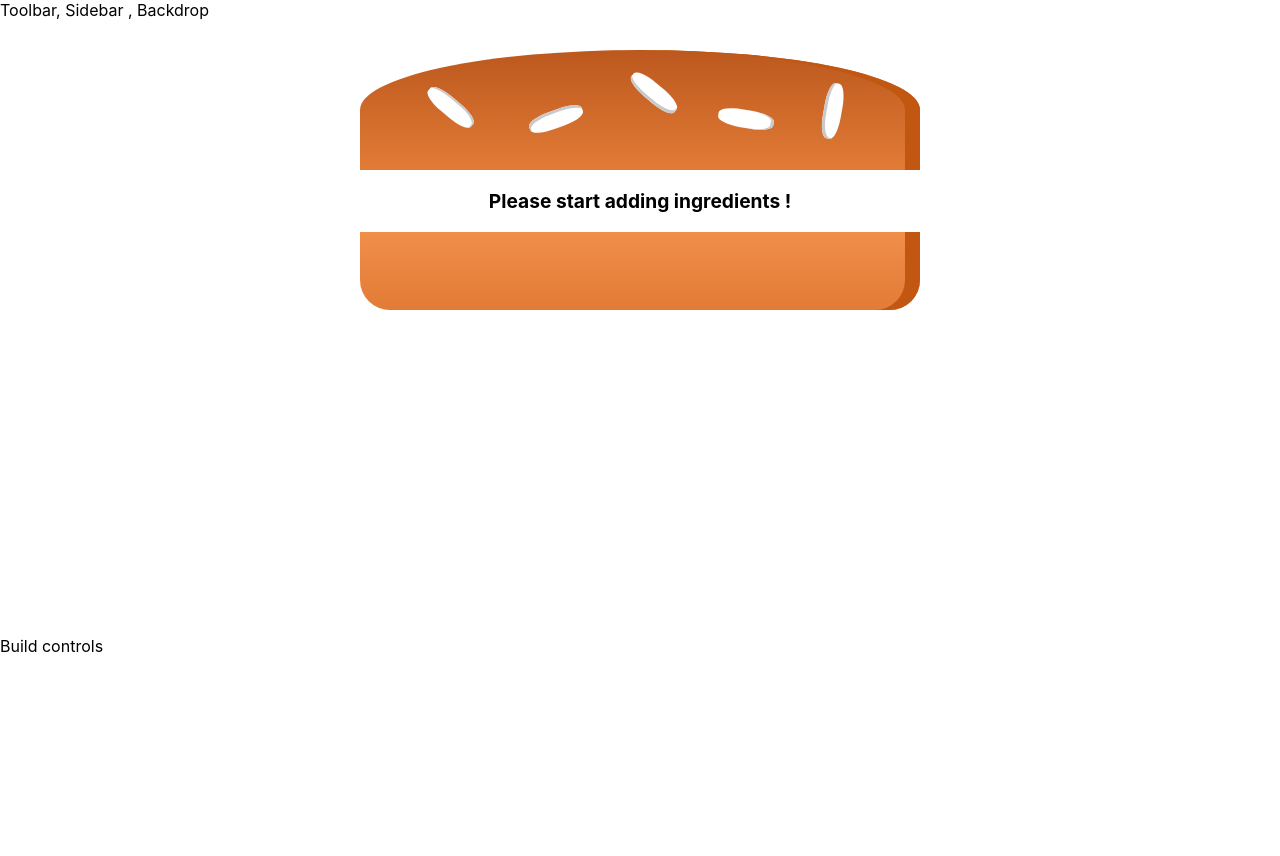
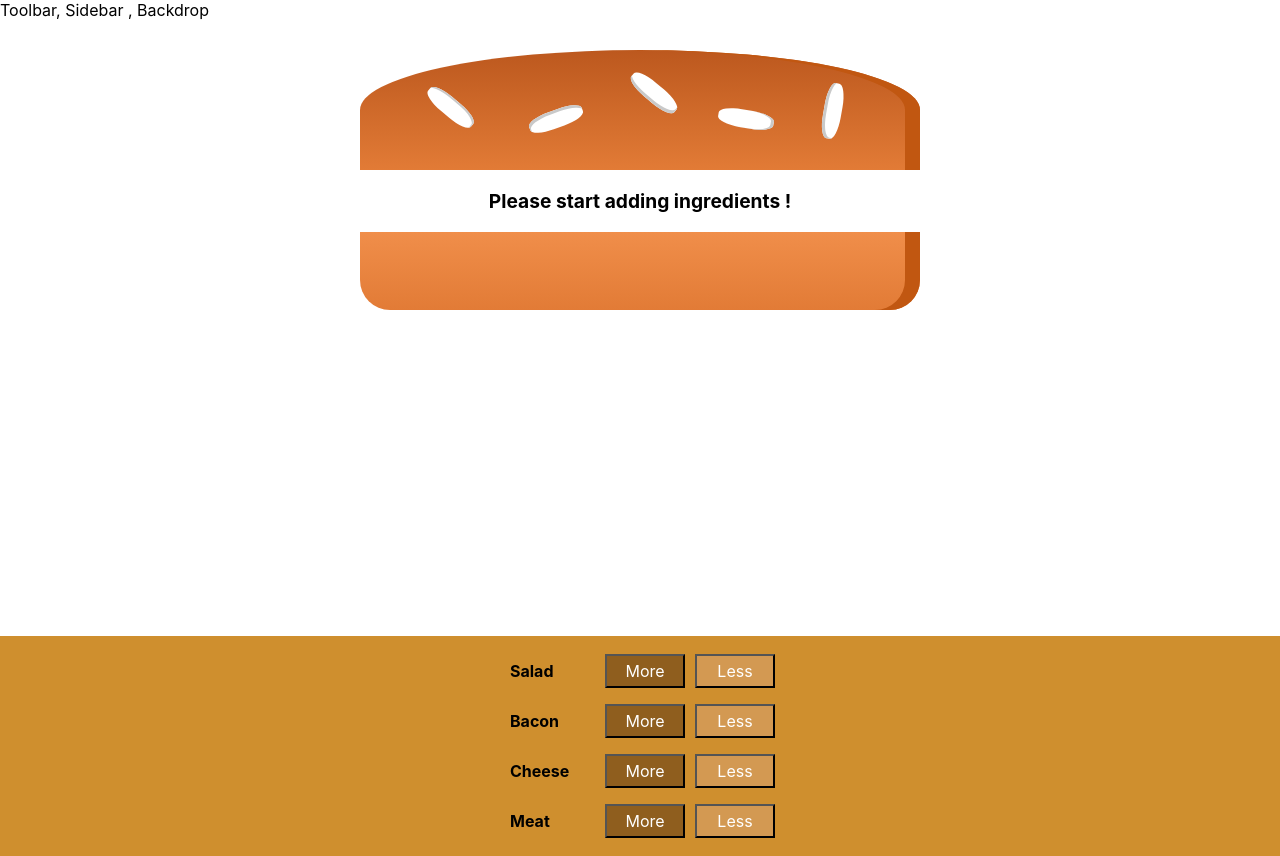
Before and after one commit to mohitsidhu157/burger-builder-app, a React (Create React App) app: page / in a window 1280 px wide. Before the commit the page ends 800 px from the top, so only its background shows below. Built offline with nearby package versions, Linux system fonts and the light colour scheme.

Commit message:
Adding buildcontrols

```diff
--- /dev/null
+++ b/src/components/Burger/BuildControls/BuildControl/BuildControl.js
@@ -0,0 +1,10 @@
+import React from 'react';
+import classes from "./BuildControl.module.css";
+const buildControl = (props) => {
+    return <div className={classes.BuildControl}>
+                <div className={classes.Label}>{props.label}</div>
+                <button className={classes.More}>More</button>
+                <button className={classes.Less}>Less</button>
+        </div>
+}
+export default buildControl;
--- /dev/null
+++ b/src/components/Burger/BuildControls/BuildControl/BuildControl.module.css
@@ -0,0 +1,55 @@
+.BuildControl{
+    display : flex;
+    justify-content: space-between;
+    align-items: center;
+    margin : 5px 0;
+}
+
+.BuildControl button{
+    display : block;
+    font : inherit;
+    padding : 5px 0;
+    margin : 0 5px;
+    width : 80px;
+    border : ipx solid #AA6817;
+    cursor : pointer;
+    outline: none;
+}
+
+.BuildControl button:disabled{
+    background-color : #AC9980;
+    border  : 1px solid #7E7365;
+    color : #ccc;
+    cursor : default;
+}
+
+.BuildControl buttlon:hover:disabled{
+    background-color : #AC9980;
+    color : #ccc;
+    cursor : not-allowed
+}
+
+.Label{
+    padding : 10px;
+    font-weight : bold;
+    width : 80px;
+}
+
+.BuildControl .Less{
+    background-color : #D39952;
+    color : white
+}
+.BuildControl .More{
+    background-color : #8F5E1E;
+    color : white;
+}
+
+.BuildControl .Less:hover , .BuildControl .Less:active{
+    background-color : #DAA972;
+    color : white
+}
+
+.BuildControl .More:hover, .BuildControl .More:active{
+    background-color : #99703F;
+    color : white;
+}
--- /dev/null
+++ b/src/components/Burger/BuildControls/BuildControls.js
@@ -0,0 +1,20 @@
+import React from "react";
+import classes from './BuildControls.module.css';
+import BuildControl from "./BuildControl/BuildControl";
+const controls = [
+    { label : "Salad" , type:"salad"},
+    {label : "Bacon" , type:"bacon"},
+    {label : "Cheese" , type:"cheese"},
+    {label : "Meat" , type:"meat"},
+];
+const buildControl = (props) => {
+
+    return <div className={classes.BuildControls}>
+            {
+                controls.map(ing => {
+                    return <BuildControl key={ing.label} label={ing.label}/>
+                })
+            }
+    </div>;
+}
+export default buildControl;
--- /dev/null
+++ b/src/components/Burger/BuildControls/BuildControls.module.css
@@ -0,0 +1,10 @@
+.BuildControls{
+    width : 100%;
+    background-color : #CF8F2e;
+    display : flex;
+    flex-flow : column;
+    align-items : center;
+    box-shadow : 0px 2px 1px #ccc;
+    margin : auto;
+    padding : 10px 0;
+}
--- a/src/containers/BurgerBuilder/BurgerBuilder.js
+++ b/src/containers/BurgerBuilder/BurgerBuilder.js
@@ -1,6 +1,7 @@
 import React, { Component } from "react";
 import Aux from "../../hoc/Aux";
 import Burger from "../../components/Burger/Burger";
+import BuildControls from '../../components/Burger/BuildControls/BuildControls';
 class BurgerBuilder extends Component{
     state = {
         ingredients : {
@@ -14,7 +15,7 @@
         return (
             <Aux>
                 <Burger ingredients={this.state.ingredients}/>
-                <div>Build controls</div>
+                <BuildControls/>
             </Aux>
         );
     }
```
